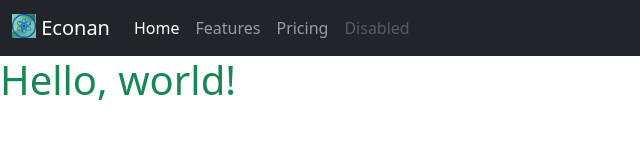
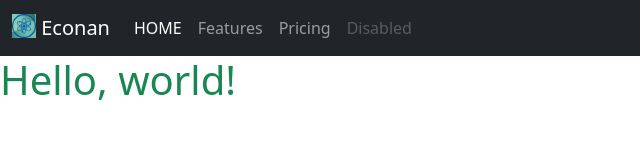
Before and after one commit to econanringo/econanringo.github.io, a website: page index.html in a window 1280 px wide. Shown: the full height of the page, 0-640 px from the left. Drawn offline with nearby package versions, Linux system fonts and the light colour scheme.

Commit message:
committest

```diff
--- a/index.html
+++ b/index.html
@@ -23,7 +23,7 @@
             <div class="collapse navbar-collapse" id="navbarNavAltMarkup">
                 <ul class="navbar-nav">
                     <li class="nav-item">
-                        <a class="nav-link active" aria-current="page" href="#">Home</a>
+                        <a class="nav-link active" aria-current="page" href="#">HOME</a>
                     </li>
                     <li class="nav-item">
                         <a class="nav-link" href="#">Features</a>
```
